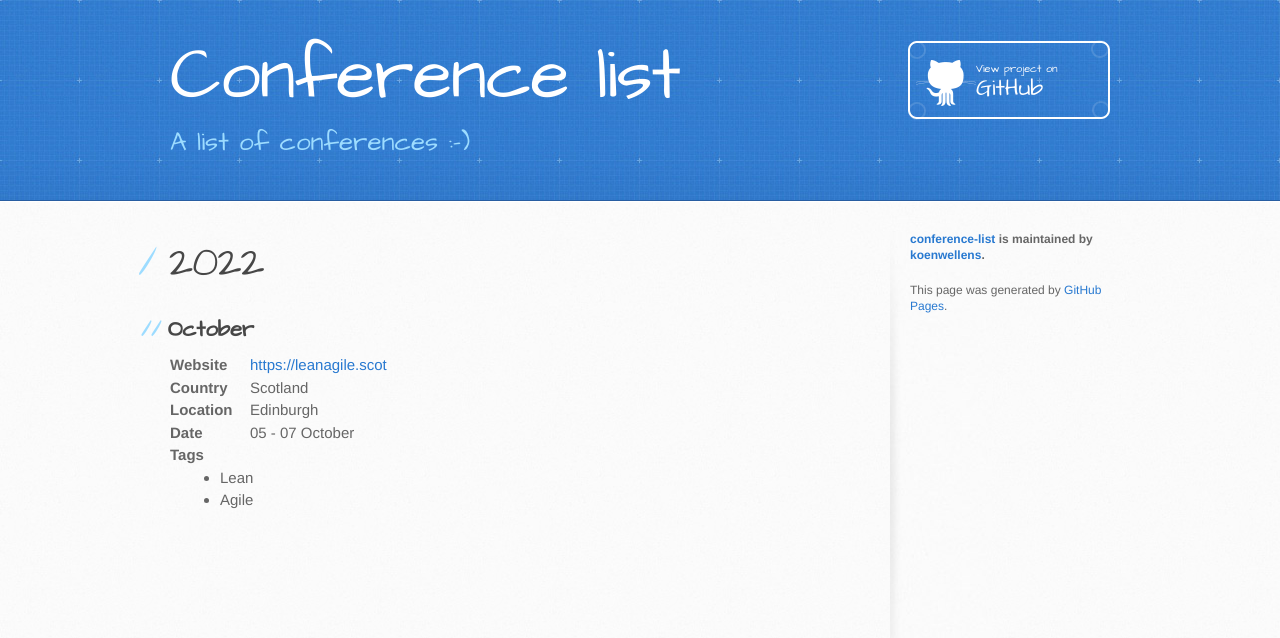
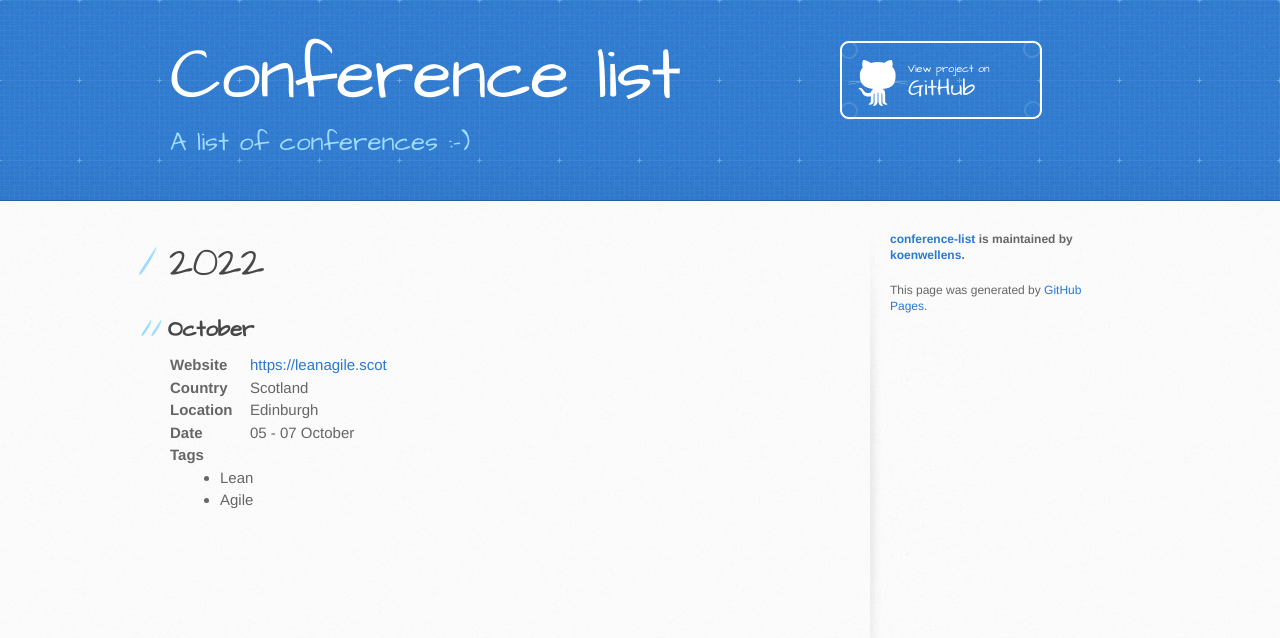
Before and after one commit to koenwellens/conference-list, a Jekyll site: the page built from docs/index.md, in a window 1280 px wide. Shown: the top 638 px of the page. Built offline with Jekyll 4.4.1, drawn with Linux system fonts in a browser that asks for light colours.

Commit message:
improved styling

```diff
--- a/docs/assets/css/style.scss
+++ b/docs/assets/css/style.scss
@@ -277,7 +277,7 @@ header h2 { width: 540px; margin-top: 0; margin-bottom: 0; font-size: 26px; font
 
 #main-content img { max-width: 100%; }
 
-aside#sidebar { float: right; width: 200px; min-height: 504px; padding-left: 20px; font-size: 12px; line-height: 1.3; background: transparent url(../images/sidebar-bg.jpg) 0 0 no-repeat; }
+aside#sidebar { float: right; width: 220px; min-height: 504px; padding-left: 20px; font-size: 12px; line-height: 1.3; background: transparent url(../images/sidebar-bg.jpg) 0 0 no-repeat; }
 
 aside#sidebar p.repo-owner, aside#sidebar p.repo-owner a { font-weight: bold; }
 
@@ -287,7 +287,7 @@ a.button { width: 134px; height: 58px; padding-top: 22px; padding-left: 68px; fo
 
 a.button small { display: block; font-size: 11px; }
 
-header a.button { position: absolute; top: 0; right: 0; background: transparent url(../images/github-button.png) 0 0 no-repeat; }
+header a.button { position: absolute; top: 0; right: 0; background: transparent url(../images/github-button.png) 0 0 no-repeat; width: 202px; height: 80px; }
 
 aside a.button { display: block; width: 138px; padding-left: 64px; margin-bottom: 20px; font-size: 21px; background: transparent url(../images/download-button.png) 0 0 no-repeat; }
 
```
